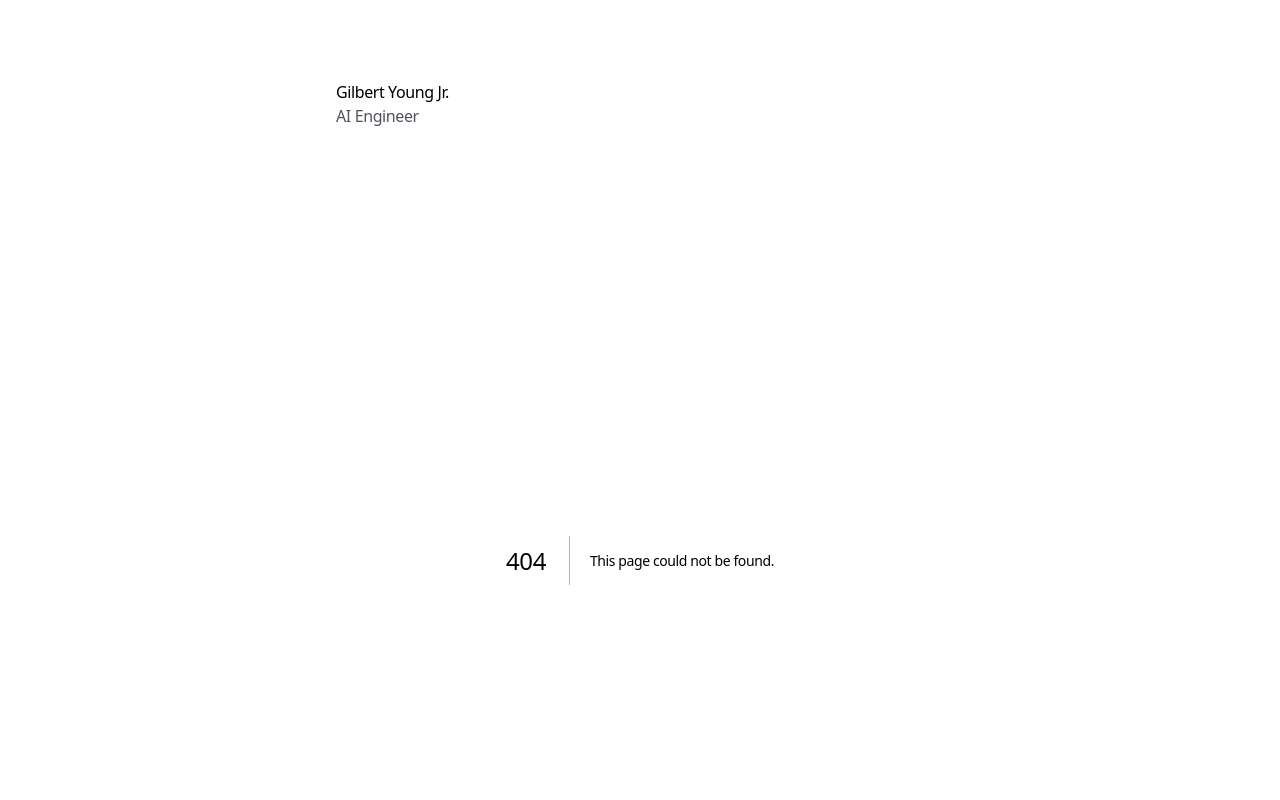
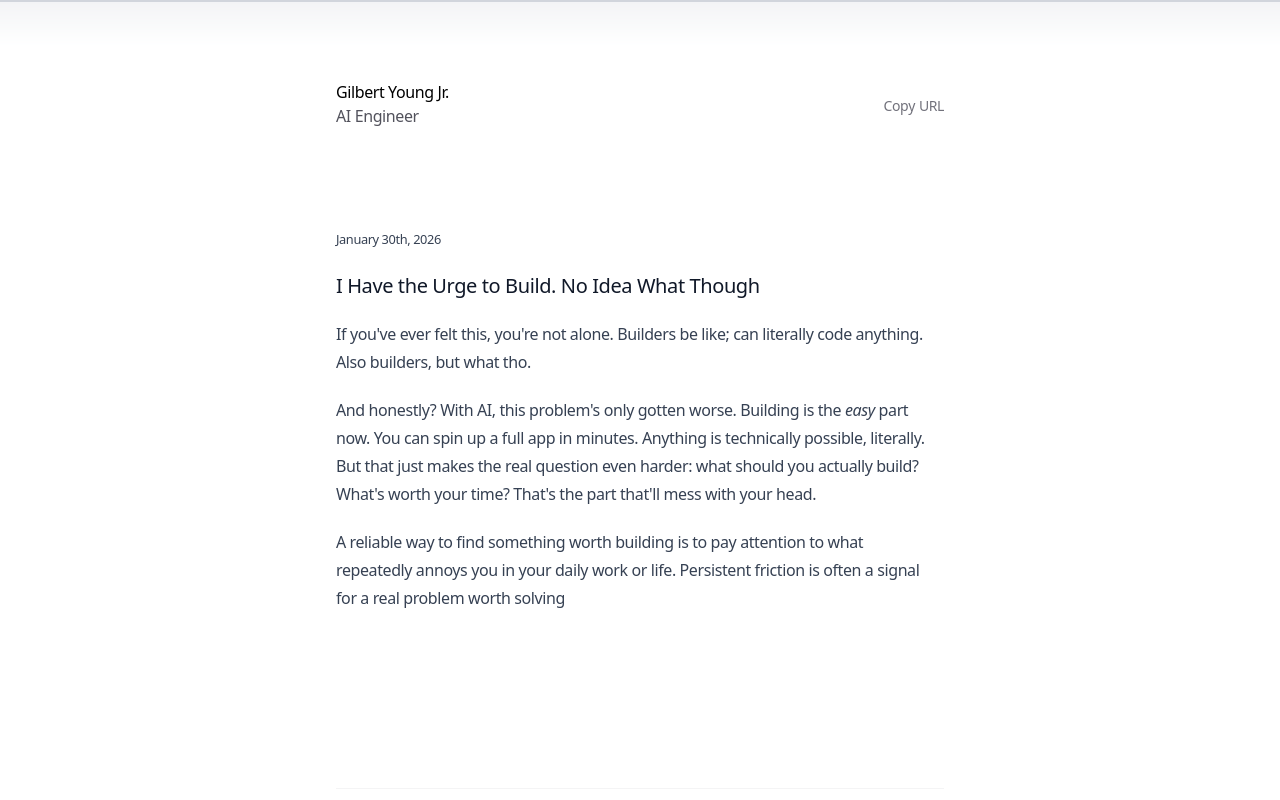
Before and after one commit to gjyoungjr/portfolio, a Next.js app: page /blog/startup-ideas in a window 1280 px wide. Before the commit this address had no page. Shown: the top 800 px of the page. Built offline with nearby package versions, Linux system fonts and the light colour scheme.

Commit message:
add new blog, incomplete

```diff
--- /dev/null
+++ b/app/blog/startup-ideas/page.mdx
@@ -0,0 +1,10 @@
+<p>
+  <small>January 30th, 2026</small>
+</p>
+# I Have the Urge to Build. No Idea What Though
+
+If you've ever felt this, you're not alone. Builders be like; can literally code anything. Also builders, but what tho.
+
+And honestly? With AI, this problem's only gotten worse. Building is the _easy_ part now. You can spin up a full app in minutes. Anything is technically possible, literally. But that just makes the real question even harder: what should you actually build? What's worth your time? That's the part that'll mess with your head.
+
+A reliable way to find something worth building is to pay attention to what repeatedly annoys you in your daily work or life. Persistent friction is often a signal for a real problem worth solving
```
